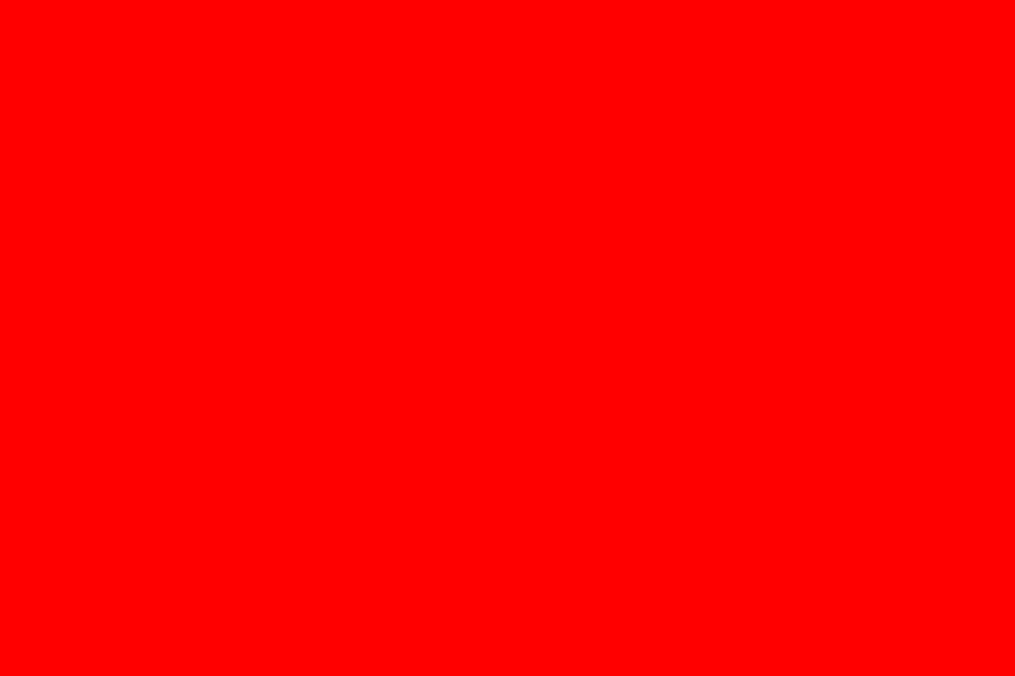
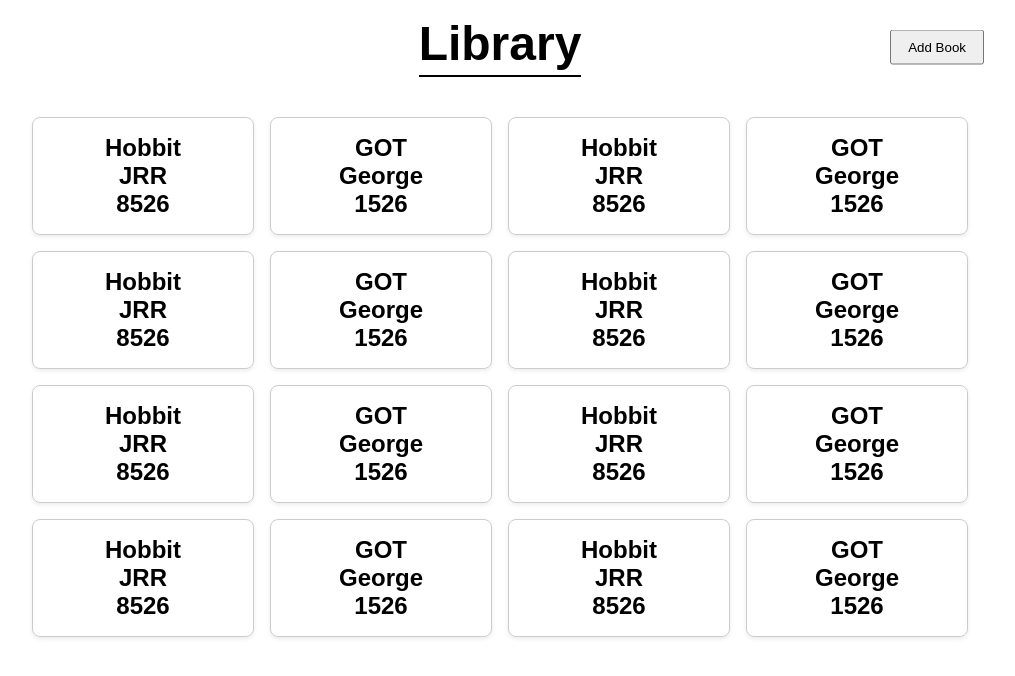
Before and after one commit to woodb58/book, a plain HTML site: page index.html in a window 1280 px wide. Shown: the whole page, without its empty margins (140-1155 px from the left). Drawn offline with Linux system fonts and the light colour scheme.

Commit message:
added function to display books

```diff
--- a/app.js
+++ b/app.js
@@ -3,24 +3,67 @@ const myLibrary = [];
 function Book(name, author, pages, id) {
   this.name = name,
   this.author = author,
-    this.pages = pages
-    this.id = crypto.randomUUID()
-    this.bookInfo = function(){
-        return{
+  this.pages = pages,
+  this.id = crypto.randomUUID();
+  this.bookInfo = function () {
+    return {
       name: this.name,
       author: this.author,
-            pages: this.pages
-        }
-    }
+      pages: this.pages,
+    };
+  };
 }
 
-function addBook(name, author, pages, id){
+function addBook(name, author, pages, id) {
   const newBook = new Book(name, author, pages, id);
   myLibrary.push(newBook);
-
 }
 
-addBook("Hobbit", 'JRR', 8526);
-addBook("GOT", 'George', 1526);
+addBook("Hobbit", "JRR", 8526);
+addBook("GOT", "George", 1526);
+addBook("Hobbit", "JRR", 8526);
+addBook("GOT", "George", 1526);
+addBook("Hobbit", "JRR", 8526);
+addBook("GOT", "George", 1526);
+addBook("Hobbit", "JRR", 8526);
+addBook("GOT", "George", 1526);
+addBook("Hobbit", "JRR", 8526);
+addBook("GOT", "George", 1526);
+addBook("Hobbit", "JRR", 8526);
+addBook("GOT", "George", 1526);
+addBook("Hobbit", "JRR", 8526);
+addBook("GOT", "George", 1526);
+addBook("Hobbit", "JRR", 8526);
+addBook("GOT", "George", 1526);
 
-console.log(myLibrary)
+
+const bookContainer = document.querySelector(".book-container");
+
+renderLibrary = () => {
+    bookContainer.innerHTML = "";
+
+    myLibrary.forEach((book) => {
+        const{name, author, pages} = book.bookInfo();
+
+        const card = document.createElement("div");
+        card.classList.add('book-card');
+
+        const titleEl = document.createElement("h2");
+        titleEl.innerText = name;
+
+        const authorEl = document.createElement("h2");
+        authorEl.innerText = author;
+
+        const pagesEl = document.createElement('h2');
+        pagesEl.innerText = pages
+
+        card.appendChild(titleEl)
+        card.appendChild(authorEl)
+        card.appendChild(pagesEl)
+
+        bookContainer.appendChild(card)
+
+    })
+}
+
+renderLibrary()
--- a/index.html
+++ b/index.html
@@ -1,14 +1,21 @@
 <!DOCTYPE html>
 <html lang="en">
-<head>
-    <meta charset="UTF-8">
-    <meta name="viewport" content="width=device-width, initial-scale=1.0">
-    <link rel="stylesheet" href="style.css">
+  <head>
+    <meta charset="UTF-8" />
+    <meta name="viewport" content="width=device-width, initial-scale=1.0" />
+    <link rel="stylesheet" href="style.css" />
     <title>Document</title>
-</head>
-<body>
+  </head>
+  <body>
+    <div class="library">
+      <div class="header">
+        <h1>Library</h1>
+        <button>Add Book</button>
+      </div>
 
+      <div class="book-container"></div>
+    </div>
 
     <script src="app.js"></script>
-</body>
+  </body>
 </html>
--- a/style.css
+++ b/style.css
@@ -1,3 +1,51 @@
-body{
-    background-color: red;
+body,
+* {
+  margin: 0;
+  padding: 0;
+  box-sizing: border-box;
+  font-family: Arial, sans-se;
 }
+
+.library {
+  max-width: 1000px;
+  margin: 0 auto;
+  padding: 1rem;
+}
+.header {
+  position: relative;
+  text-align: center;
+  margin-bottom: 1.5rem;
+}
+
+.header h1 {
+  font-size: 3rem;
+  border-bottom: 2px solid black;
+  display: inline-block;
+  padding-bottom: 0.25rem;
+}
+
+.header button {
+  position: absolute;
+  right: 0;
+  top: 50%;
+  transform: translateY(-50%);
+  padding: 0.5rem 1rem;
+  cursor: pointer;
+}
+
+.book-container {
+  display: grid;
+  grid-template-columns: repeat(4, 1fr);
+  gap: 1rem;
+  padding: 1rem;
+}
+
+.book-card {
+  display: flex;
+  flex-direction: column;
+  align-items: center;
+  padding: 1rem 0.5rem;
+  border: 1px solid #ccc;
+  border-radius: 8px;
+  box-shadow: 0 2px 4px rgba(0, 0, 0, 0.08);
+}
```
Lines whose indentation alone changed are shown as unchanged.
